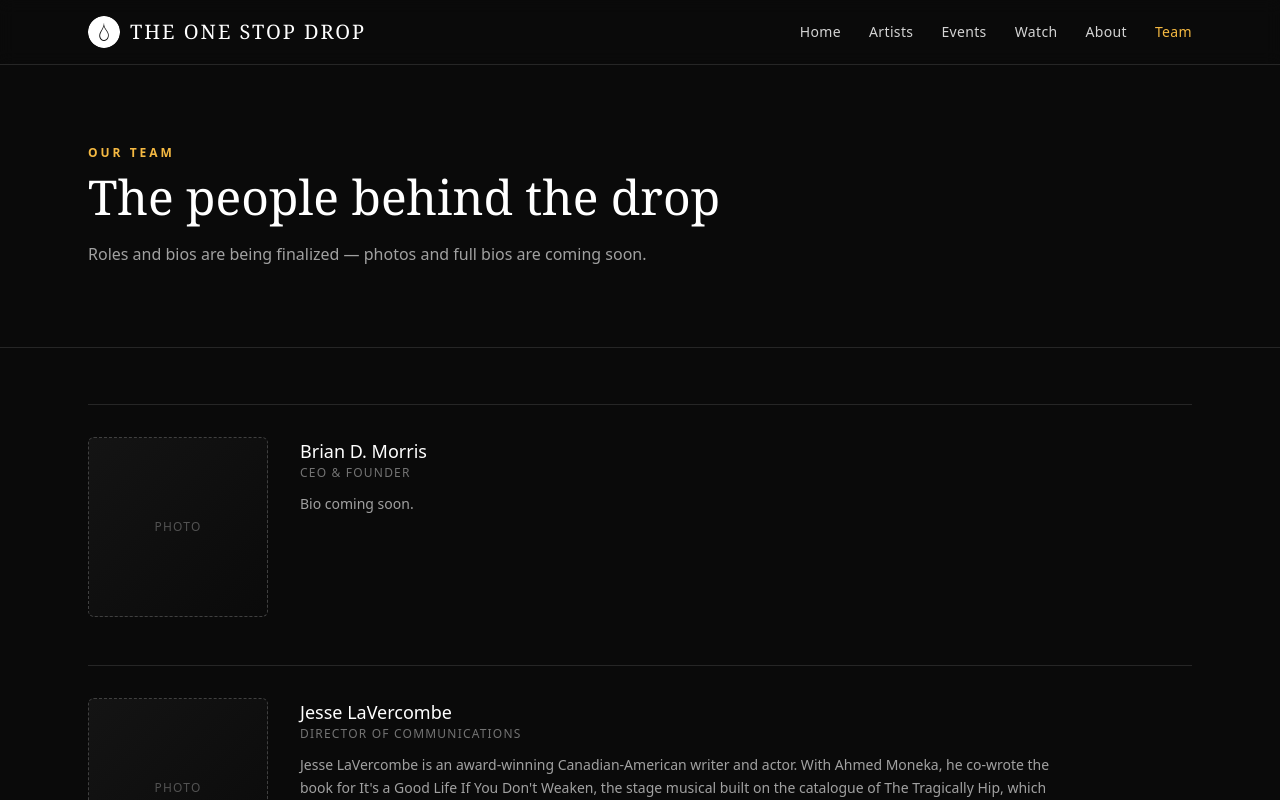
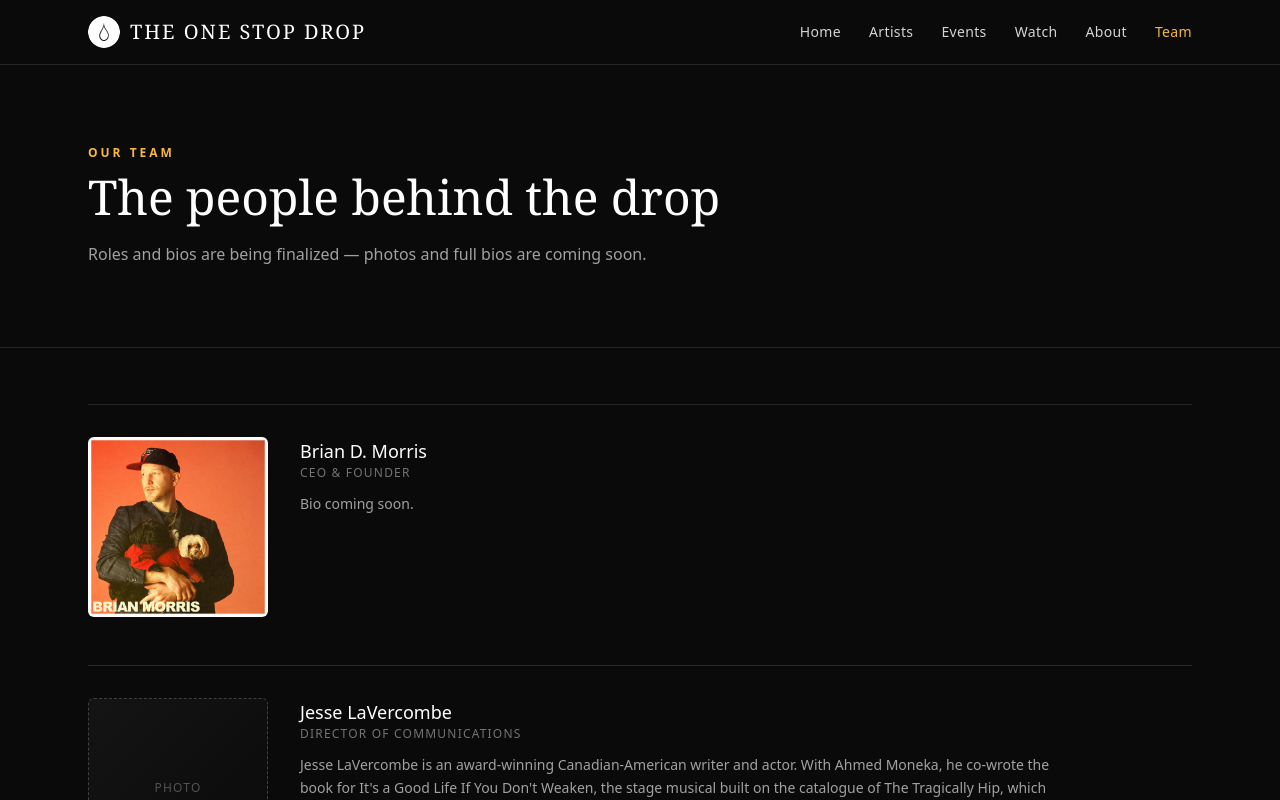
Before and after one commit to Frank-cntrl/tostd-site, a React (Vite) app: page /team in a window 1280 px wide. Shown: the top 800 px of the page. Built offline with nearby package versions, Linux system fonts and the light colour scheme.

Commit message:
add brian portrait

```diff
--- a/src/content/site.js
+++ b/src/content/site.js
@@ -169,6 +169,7 @@ export const site = {
         name: 'Brian D. Morris',
         role: 'CEO & Founder',
         bio: 'Bio coming soon.',
+        photo: '/photos/brian.jpg',
       },
       {
         name: 'Jesse LaVercombe',
--- a/src/pages/Team.jsx
+++ b/src/pages/Team.jsx
@@ -15,7 +15,15 @@ export default function Team() {
               key={`${m.name}-${i}`}
               className="grid items-start gap-8 border-t border-edge pt-8 sm:grid-cols-[180px_1fr]"
             >
-              <Placeholder label="Photo" ratio="aspect-square" />
+              {m.photo ? (
+                <img
+                  src={m.photo}
+                  alt={m.name}
+                  className="aspect-square w-full rounded-md object-cover"
+                />
+              ) : (
+                <Placeholder label="Photo" ratio="aspect-square" />
+              )}
               <div>
                 <h2 className="text-lg font-medium text-white">{m.name}</h2>
                 <p className="text-xs uppercase tracking-widest text-neutral-500">{m.role}</p>
```
Also changed, not shown: public/photos/brian.jpg (added).
